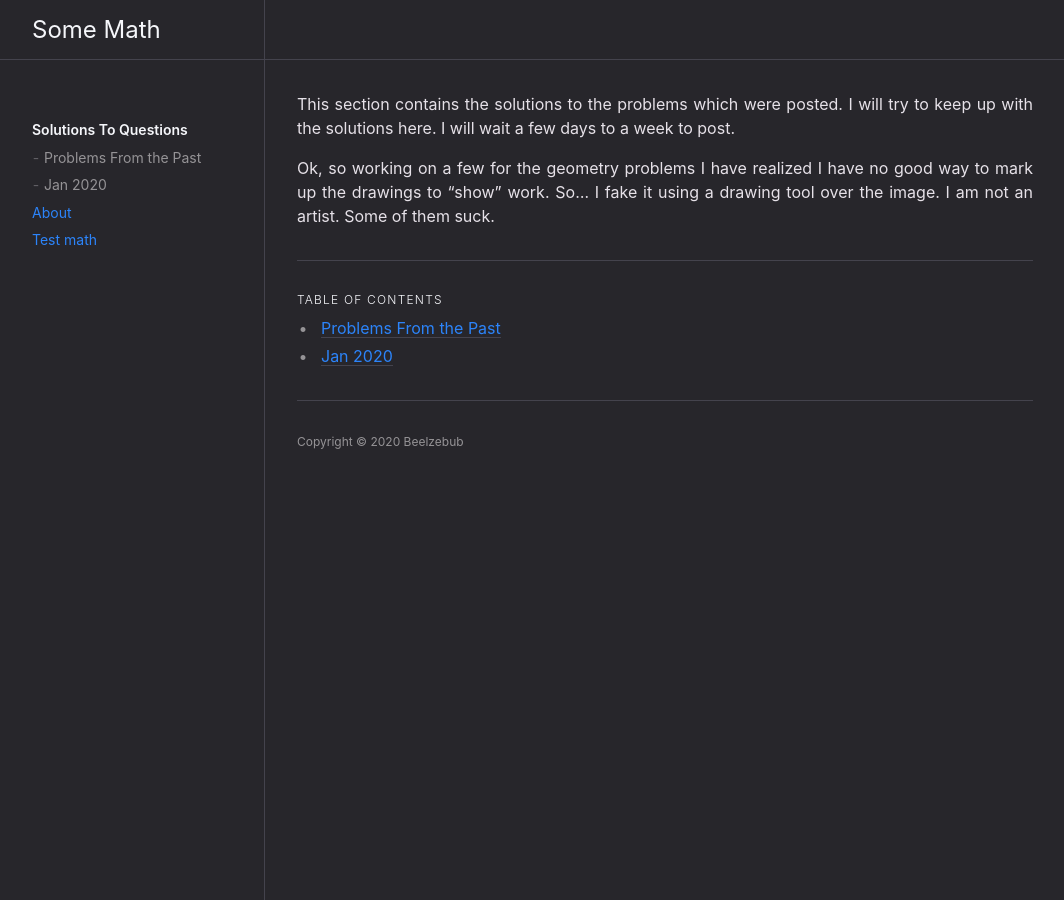
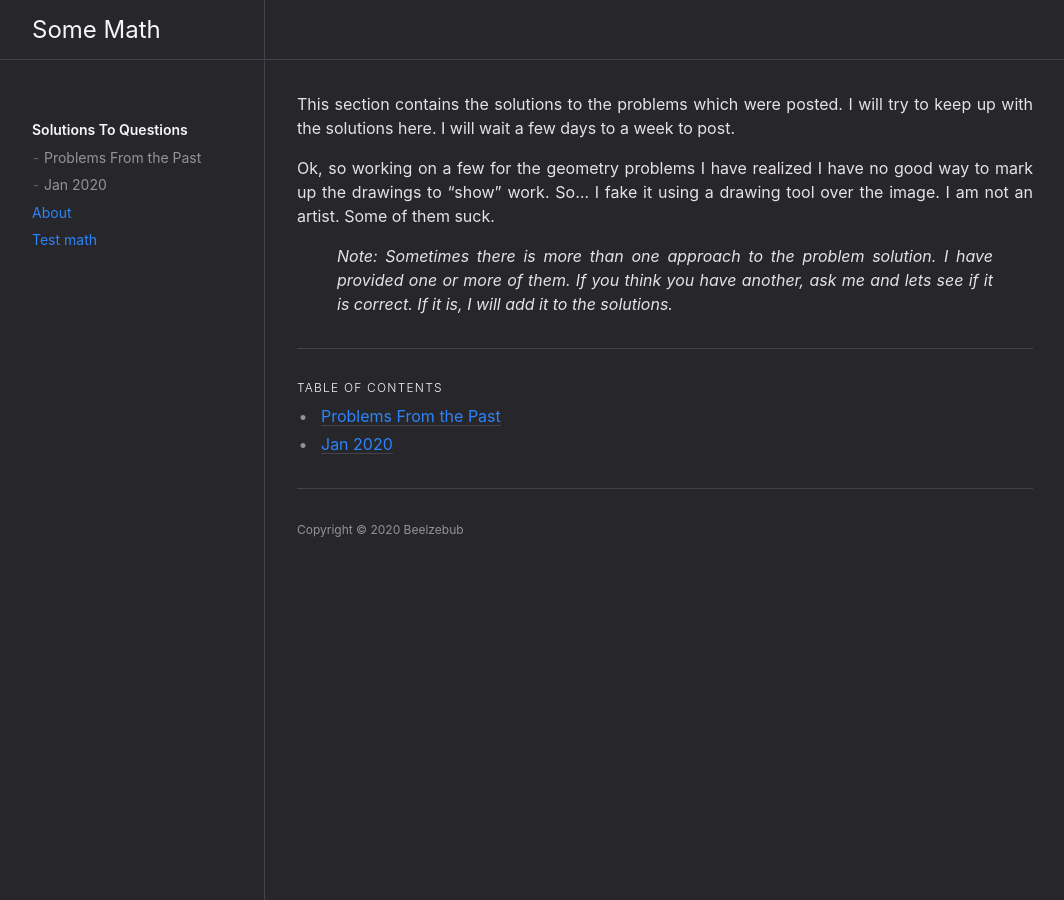
Before and after one commit to oldgooseberry/oldgooseberry.github.io, a Jekyll site: the page built from solns/index.md, in a window 1280 px wide. Shown: the whole page, without its empty margins (107-1171 px from the left). Built offline with Jekyll 4.4.1, drawn with Linux system fonts in a browser that asks for light colours.

Commit message:
Added disclaimer about more than one approach to a problem

```diff
--- a/solns/index.md
+++ b/solns/index.md
@@ -11,3 +11,5 @@ has_children: true
 This section contains the solutions to the problems which were posted. I will try to keep up with the solutions here. I will wait a few days to a week to post.
 
 Ok, so working on a few for the geometry problems I have realized I have no good way to mark up the drawings to "show" work. So... I fake it using a drawing tool over the image. I am not an artist. Some of them suck.
+
+> *Note: Sometimes there is more than one approach to the problem solution. I have provided one or more of them. If you think you have another, ask me and lets see if it is correct. If it is, I will add it to the solutions.*
```
